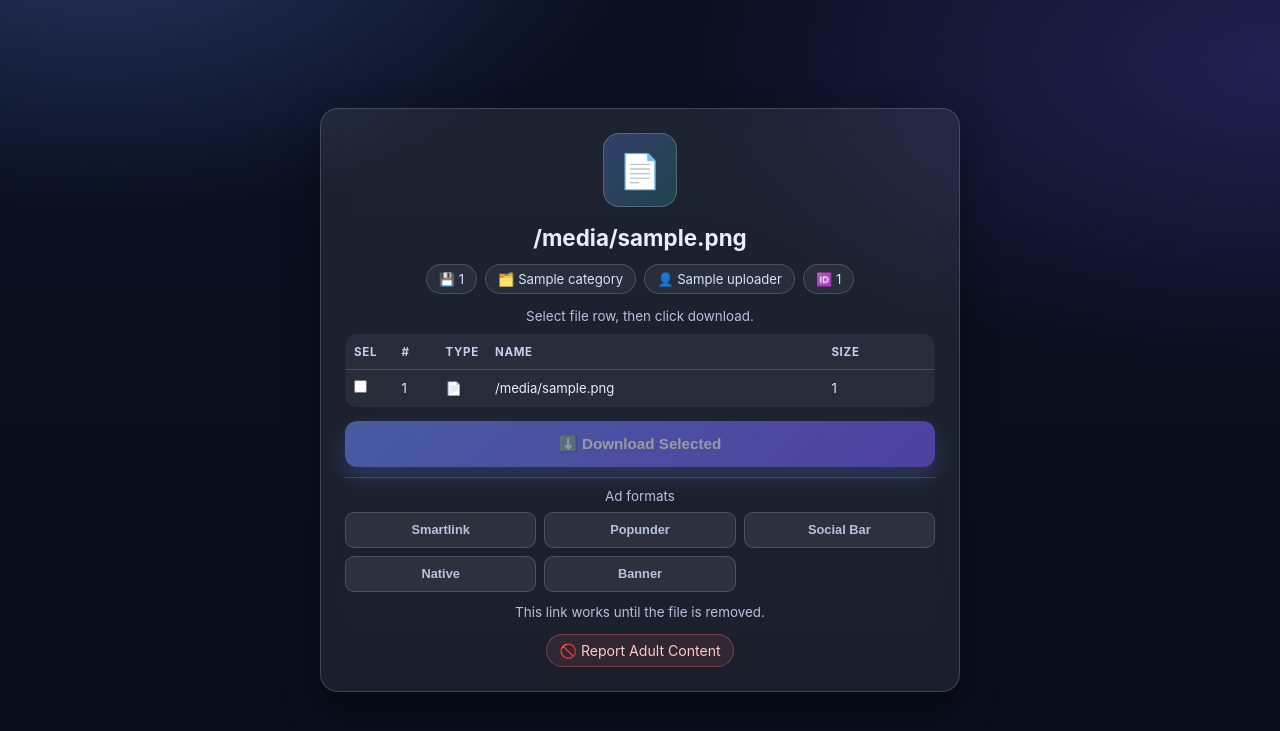
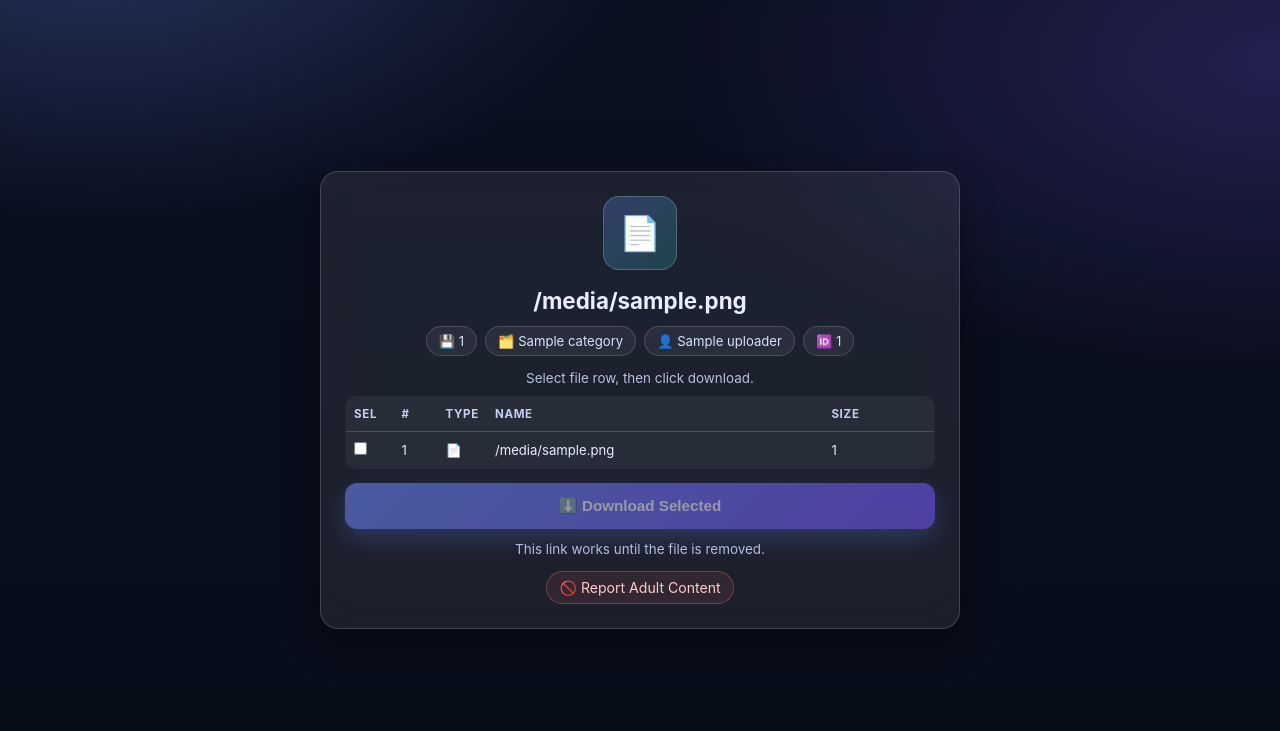
Before and after one commit to DevIsuruSampath/FileStreamBot, a Python web app: template FileStream/template/dl.html in a window 1280 px wide. Shown: the top 731 px of the page. Run offline with Jinja, Linux system fonts and the light colour scheme; the template is opened without the code that fills it: most values are stand-ins (such as "Sample title", 1, 10 or a date in 2020).

Commit message:
style: remove ad format buttons from web pages

```diff
--- a/FileStream/template/dl.html
+++ b/FileStream/template/dl.html
@@ -241,19 +241,6 @@
             <button id="downloadBtn" class="btn disabled" type="button" disabled>⬇️ Download Selected</button>
         </div>
 
-        {% if adsterra_format_urls.smartlink or adsterra_format_urls.popunder or adsterra_format_urls.social_bar or adsterra_format_urls.native_banner or adsterra_format_urls.banner %}
-        <div class="ad-format-wrap">
-            <p class="foot" style="margin:0 0 6px 0;">Ad formats</p>
-            <div class="ad-format-grid">
-                {% if adsterra_format_urls.smartlink %}<button type="button" class="ad-chip ad-open-btn" data-ad-url="{{ adsterra_format_urls.smartlink }}">Smartlink</button>{% endif %}
-                {% if adsterra_format_urls.popunder %}<button type="button" class="ad-chip ad-open-btn" data-ad-url="{{ adsterra_format_urls.popunder }}">Popunder</button>{% endif %}
-                {% if adsterra_format_urls.social_bar %}<button type="button" class="ad-chip ad-open-btn" data-ad-url="{{ adsterra_format_urls.social_bar }}">Social Bar</button>{% endif %}
-                {% if adsterra_format_urls.native_banner %}<button type="button" class="ad-chip ad-open-btn" data-ad-url="{{ adsterra_format_urls.native_banner }}">Native</button>{% endif %}
-                {% if adsterra_format_urls.banner %}<button type="button" class="ad-chip ad-open-btn" data-ad-url="{{ adsterra_format_urls.banner }}">Banner</button>{% endif %}
-            </div>
-        </div>
-        {% endif %}
-
         <p class="foot">This link works until the file is removed.</p>
 
         {% if report_url %}
@@ -316,13 +303,6 @@
             window.location.href = fileUrl;
         });
 
-        document.querySelectorAll('.ad-open-btn').forEach((btn) => {
-            btn.addEventListener('click', () => {
-                const url = btn.getAttribute('data-ad-url');
-                openAdUrl(url);
-            });
-        });
-
     </script>
 
     {% if adsterra_enabled and adsterra_script_urls %}
```
Also changed, not shown: FileStream/template/folder.html (+0 -20 lines), FileStream/template/play.html (+0 -20 lines).
